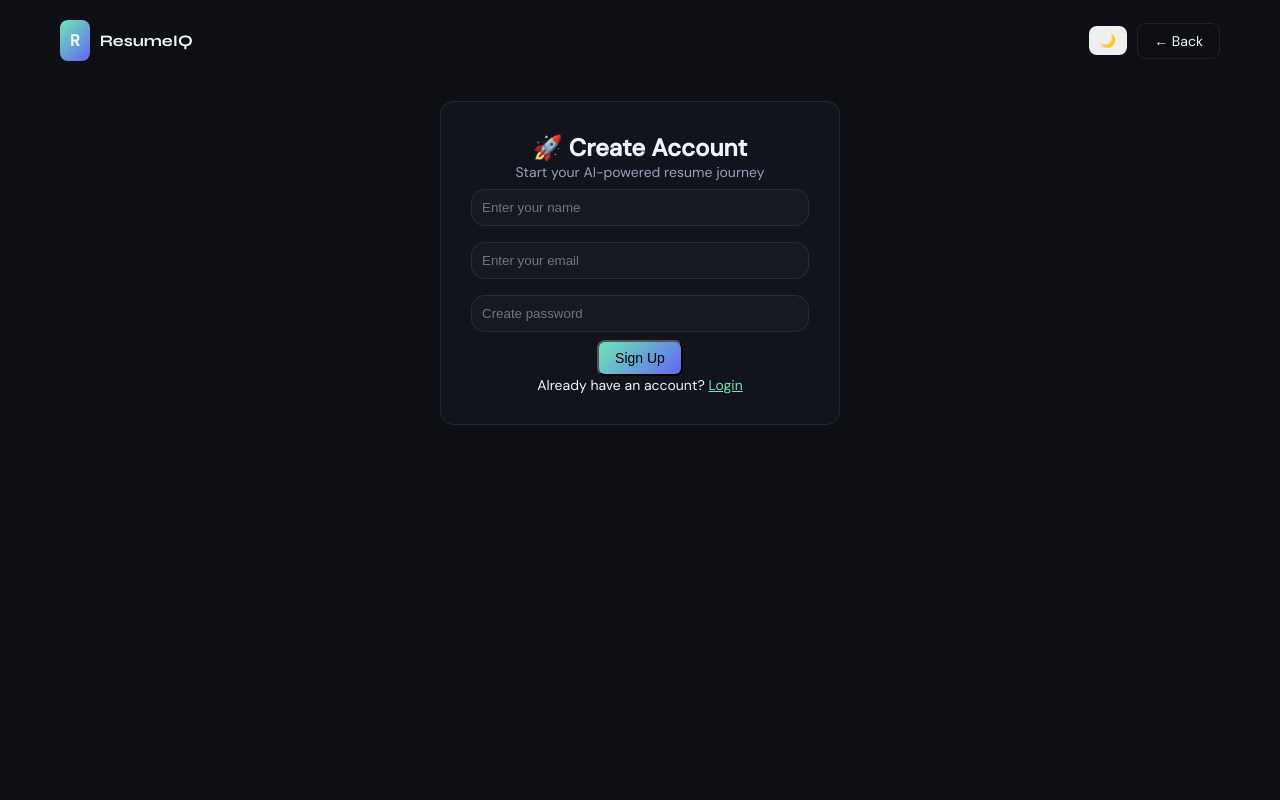
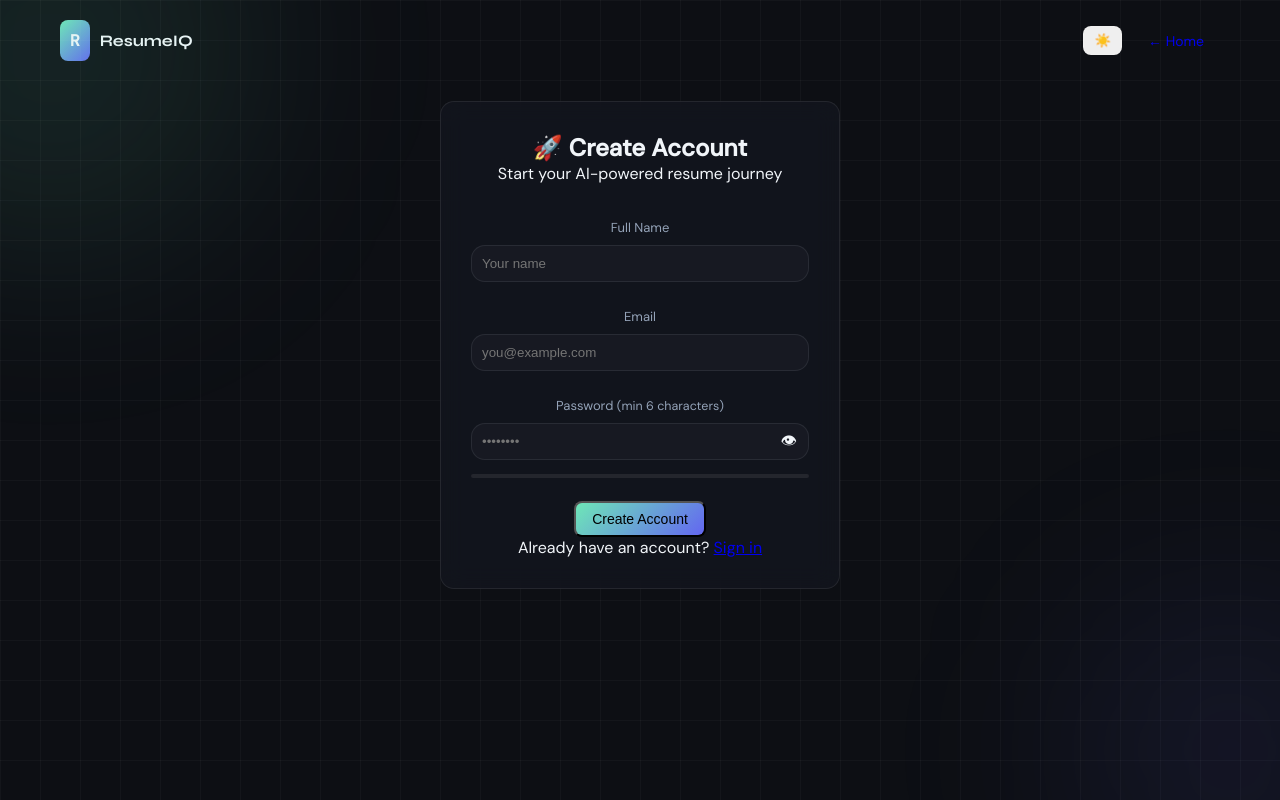
Before and after one commit to Suhas-H-N/ResumeScreener, a Flask app: template templates/signup.html in a window 1280 px wide. Run offline with Flask 3, Linux system fonts and the light colour scheme; the template is opened without the code that fills it, so the values that code supplies are empty.

Commit message:
feat: add user signup page with validation, password strength meter, and authentication integration

```diff
--- a/templates/signup.html
+++ b/templates/signup.html
@@ -1,109 +1,119 @@
 <!DOCTYPE html>
 <html lang="en">
 <head>
-  <meta charset="UTF-8">
-  <title>Signup — ResumeIQ</title>
-  <meta name="viewport" content="width=device-width, initial-scale=1.0">
-
-  <!-- Fonts -->
+  <meta charset="UTF-8"/>
+  <meta name="viewport" content="width=device-width, initial-scale=1.0"/>
+  <title>Sign Up — ResumeIQ</title>
   <link href="https://fonts.googleapis.com/css2?family=Syne:wght@400;700;800&family=DM+Sans:wght@300;400;500&display=swap" rel="stylesheet">
-
-  <!-- CSS -->
   <link rel="stylesheet" href="{{ url_for('static', filename='style.css') }}">
 </head>
-
 <body>
+<div class="bg-grid"></div>
+<div class="bg-orb orb-1"></div>
+<div class="bg-orb orb-2"></div>
 
 <div class="app-shell">
-
-  <!-- HEADER -->
   <header class="site-header">
     <div class="logo">
-      <span class="logo-mark">R</span>
+      <div class="logo-mark">R</div>
       <span class="logo-text">ResumeIQ</span>
     </div>
-
-    <div style="display:flex; gap:10px; align-items:center;">
+    <div style="display:flex;gap:10px;align-items:center;">
       <button id="themeToggle" class="theme-toggle">🌙</button>
-      <a href="/" class="btn btn-secondary">← Back</a>
+      <a href="/" class="btn btn-ghost btn-sm">← Home</a>
     </div>
   </header>
 
-  <!-- SIGNUP CARD -->
   <div class="auth-page">
+    <h2>🚀 Create Account</h2>
+    <p class="auth-sub">Start your AI-powered resume journey</p>
 
-    <h2>🚀 Create Account</h2>
-    <p style="color: var(--text-secondary); font-size: 14px;">
-      Start your AI-powered resume journey
-    </p>
+    <div id="errorMsg" style="color:var(--danger);font-size:0.85rem;margin-bottom:12px;min-height:20px;text-align:center;"></div>
 
-    <input type="text" id="name" placeholder="Enter your name" required>
-    <input type="email" id="email" placeholder="Enter your email" required>
-    <input type="password" id="password" placeholder="Create password" required>
+    <div class="field-group">
+      <label class="field-label">Full Name</label>
+      <input type="text" id="name" class="field-input" placeholder="Your name" autocomplete="name" required/>
+    </div>
 
-    <button onclick="signup()" class="btn btn-primary">Sign Up</button>
+    <div class="field-group">
+      <label class="field-label">Email</label>
+      <input type="email" id="email" class="field-input" placeholder="you@example.com" autocomplete="email" required/>
+    </div>
 
-    <p style="font-size: 14px;">
-      Already have an account?
-      <a href="/login-page" style="color: var(--accent);">Login</a>
-    </p>
+    <div class="field-group">
+      <label class="field-label">Password <span style="color:var(--text-muted);font-size:0.78rem;">(min 6 characters)</span></label>
+      <div style="position:relative;">
+        <input type="password" id="password" class="field-input" placeholder="••••••••" autocomplete="new-password" required style="padding-right:44px;"/>
+        <button type="button" onclick="togglePw()"
+                style="position:absolute;right:12px;top:50%;transform:translateY(-50%);background:none;border:none;cursor:pointer;font-size:1rem;color:var(--text-muted);" id="pwToggle">👁</button>
+      </div>
+      <div id="pwStrength" style="height:4px;border-radius:4px;margin-top:6px;background:var(--border);overflow:hidden;">
+        <div id="pwBar" style="height:100%;width:0%;transition:width 0.3s,background 0.3s;border-radius:4px;"></div>
+      </div>
+    </div>
 
+    <button onclick="doSignup()" class="btn btn-primary btn-full" id="signupBtn" style="margin-top:8px;">Create Account</button>
+
+    <p class="auth-footer">Already have an account? <a href="/login-page">Sign in</a></p>
   </div>
-
 </div>
 
-<!-- SCRIPT -->
+<div class="toast-container" id="toastContainer"></div>
+
 <script>
+const themeToggle = document.getElementById('themeToggle');
+function applyTheme(t) { document.body.classList.toggle('light-mode',t==='light'); localStorage.setItem('theme',t); themeToggle.textContent=t==='light'?'🌙':'☀️'; }
+applyTheme(localStorage.getItem('theme')||'dark');
+themeToggle.onclick = ()=>applyTheme(document.body.classList.contains('light-mode')?'dark':'light');
 
-// 🌙 THEME FIX
-const toggle = document.getElementById("themeToggle");
-
-if(localStorage.getItem("theme") === "dark"){
-  document.body.classList.add("dark-mode");
+function togglePw() {
+  const inp=document.getElementById('password');
+  const btn=document.getElementById('pwToggle');
+  inp.type=inp.type==='password'?'text':'password';
+  btn.textContent=inp.type==='password'?'👁':'🙈';
 }
 
-toggle.onclick = () => {
-  document.body.classList.toggle("dark-mode");
-  localStorage.setItem("theme", document.body.classList.contains("dark-mode") ? "dark" : "light");
-};
+document.getElementById('password').addEventListener('input', function() {
+  const v=this.value, bar=document.getElementById('pwBar');
+  let score=0;
+  if(v.length>=6) score++;
+  if(v.length>=10) score++;
+  if(/[A-Z]/.test(v)&&/[0-9]/.test(v)) score++;
+  const colors=['','#ef4444','#f59e0b','#10b981'];
+  const widths=['0%','33%','66%','100%'];
+  bar.style.width=widths[score]||'0%';
+  bar.style.background=colors[score]||'transparent';
+});
 
-
-// 🚀 SIGNUP FUNCTION
-async function signup() {
-  const name = document.getElementById("name").value.trim();
-  const email = document.getElementById("email").value.trim();
-  const password = document.getElementById("password").value.trim();
-
-  if (!name || !email || !password) {
-    alert("⚠️ Please fill all fields");
-    return;
-  }
-
-  try {
-    const res = await fetch("/signup", {
-      method: "POST",
-      headers: {"Content-Type": "application/json"},
-      body: JSON.stringify({ name, email, password })
-    });
-
-    const data = await res.json();
-
-    if (!res.ok) {
-      alert(data.error || "Signup failed");
-      return;
-    }
-
-    alert("✅ Signup successful! Please login.");
-
-    // Redirect to login
-    window.location.href = "/login-page";
-
-  } catch (err) {
-    alert("❌ Error: " + err.message);
-  }
+function showToast(msg,type='info') {
+  const tc=document.getElementById('toastContainer');
+  const d=document.createElement('div');
+  d.className=`toast ${type}`;d.innerHTML=`<span>${msg}</span>`;tc.appendChild(d);
+  setTimeout(()=>{d.style.opacity='0';d.style.transform='translateX(100%)';d.style.transition='0.35s';setTimeout(()=>d.remove(),360);},3500);
 }
 
+async function doSignup() {
+  const name    = document.getElementById('name').value.trim();
+  const email   = document.getElementById('email').value.trim();
+  const password= document.getElementById('password').value;
+  const errEl   = document.getElementById('errorMsg');
+  const btn     = document.getElementById('signupBtn');
+
+  errEl.textContent = '';
+  if (!name)              { errEl.textContent='Name is required'; return; }
+  if (!email)             { errEl.textContent='Email is required'; return; }
+  if (password.length<6)  { errEl.textContent='Password must be at least 6 characters'; return; }
+
+  btn.disabled=true; btn.textContent='Creating account…';
+  try {
+    const res  = await fetch('/signup', { method:'POST', headers:{'Content-Type':'application/json'}, body:JSON.stringify({name,email,password}) });
+    const data = await res.json();
+    if (!res.ok) { errEl.textContent=data.error||'Signup failed'; return; }
+    showToast('✅ Account created! Redirecting to login…','success');
+    setTimeout(()=>window.location.href='/login-page', 1200);
+  } catch { errEl.textContent='⚠️ Server not reachable'; }
+  finally  { btn.disabled=false; btn.textContent='Create Account'; }
+}
 </script>
-
 </body>
 </html>
```
